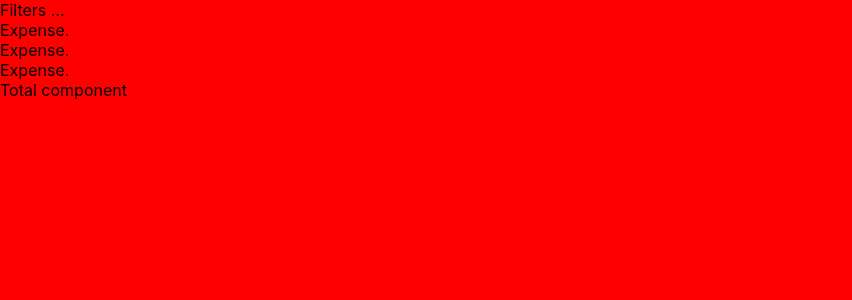
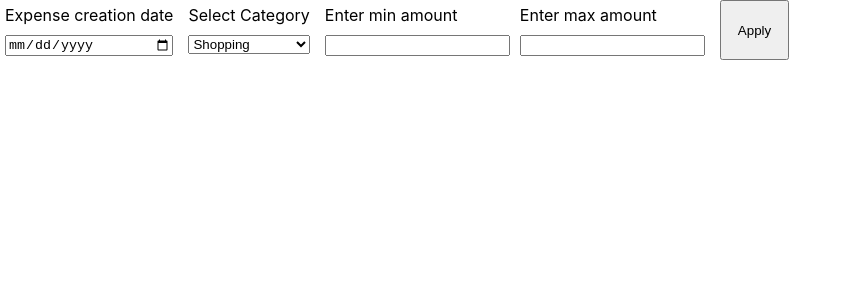
Before and after one commit to GhostChaserr/budget-app-react, a React (Create React App) app: page / in a window 1280 px wide. Shown: the top 300 px of the page, without its empty margins (0-852 px from the left). Built offline with nearby package versions, Linux system fonts and the light colour scheme.

Commit message:
feat: filters component
Added filters component

```diff
--- a/src/App.js
+++ b/src/App.js
@@ -1,13 +1,12 @@
 
 
 // Load screens
-import Expenses from './pages/expenses/Expenses'
-
+import Filters from './components/filters/Filters';
 
 function App() {
   return (
     <div>
-      <Expenses/>
+      <Filters/>
     </div>
   );
 }
--- a/src/components/filters/Filters.jsx
+++ b/src/components/filters/Filters.jsx
@@ -1,10 +1,89 @@
 
 import './filters.css';
 
+import LabelInput from '../label-input/LabelInput';
+import { useState } from 'react';
+import Select from '../select/Select';
+
+
 const Filters = () => {
+  const [selectedDate, setSelectedDate] = useState('')
+  const [minAmount, setMinAmount] = useState(undefined);
+  const [maxAmount, setMaxAmount] = useState(undefined);
+  const [selectedCategory, setSelectedCategory] = useState();
+  const onSelectedDate = (e) => setSelectedDate(e.target.value);
+  const onMinAmountChange = (e) => setMinAmount(e.target.value);
+  const onMaxAmountChange = (e) => setMaxAmount(e.target.value);
+  const onCategoryChange = (e) => setSelectedCategory(e.target.value);
+
+  const onFiltersSubmit = () => {
+
+    const minAmountInt = parseFloat(minAmount)
+    const maxAmountInt = parseFloat(maxAmount);
+
+    console.log({ minAmountInt, maxAmountInt, selectedCategory, selectedDate })
+
+
+    // console.log({
+    //   selectedDate,
+    //   parseFloat(minAmount),
+    //   maxAmount,
+    //   selectedCategory
+    // })
+  }
+
+  const options = [
+    {
+      id: 1,
+      label: 'Shopping',
+      value: 'shopping'
+    },
+    {
+      id: 2,
+      label: 'Invoice',
+      value: 'invoice'
+    }
+  ]
+
   return (
-    <div>
-      Filters ...
+    <div className='filters__container'>
+      <LabelInput
+        id={1}
+        text='Expense creation date'
+        type={'date'}
+        name={'date-filter'}
+        value={selectedDate}
+        onChange={onSelectedDate}
+      />
+      <div>
+        <Select
+          value={selectedCategory}
+          text='Select Category'
+          options={options}
+          onChange={onCategoryChange}
+        />
+      </div>
+      <div className='amount__filters_container'>
+        <LabelInput
+          id={3}
+          text='Enter min amount'
+          type={'amount'}
+          name={'amount-min-filter'}
+          value={minAmount}
+          onChange={onMinAmountChange}
+        />
+        <LabelInput
+          id={4}
+          text='Enter max amount'
+          type={'amount'}
+          name={'amount-max-filter'}
+          value={maxAmount}
+          onChange={onMaxAmountChange}
+        />
+      </div>
+      <div className='apply__button__container'>
+        <button onClick={onFiltersSubmit} className='apply__button'>Apply</button>
+      </div>
     </div>
   )
 }
--- a/src/components/filters/filters.css
+++ b/src/components/filters/filters.css
@@ -1,3 +1,27 @@
-body {
-  background-color: red;
+.filters__container {
+  display: flex;
+  flex-direction: row;
+  height: 60px;
+  gap: 5px;
 }
+
+.amount__filters_container {
+  display: flex;
+  flex-direction: row;
+}
+
+.apply__button__container {
+  height: 100%;
+  display: flex;
+  margin-left: 5px;
+}
+
+.apply__button {
+  padding: 12px 16px;
+}
+
+.options__container {
+  display: flex;
+  align-items: center;
+  justify-content: center;
+}
--- /dev/null
+++ b/src/components/label-input/LabelInput.jsx
@@ -0,0 +1,18 @@
+import './label-input.styles.css';
+
+const LabelInput = (props) => {
+  return (
+    <div className="label__input__container">
+      <label htmlFor={props.id}>{props.text}</label>
+      <input
+        type={props.type}
+        id={props.id}
+        name={props.name}
+        value={props.value}
+        onChange={props.onChange}
+      />
+    </div>
+  );
+};
+
+export default LabelInput;
--- /dev/null
+++ b/src/components/label-input/label-input.styles.css
@@ -0,0 +1,6 @@
+.label__input__container {
+  display: flex;
+  flex-direction: column;
+  gap: 10px;
+  margin: 5px;
+}
--- /dev/null
+++ b/src/components/select/Select.jsx
@@ -0,0 +1,18 @@
+import './select.css'
+
+const Select = (props) => {
+  return (
+    <div className="select__container">
+      <div>{props.text}</div>
+      <select value={props.value} onChange={props.onChange}>
+      {props.options.map(option => {
+        return (
+          <option key={option.id} value={option.value}>{option.label}</option>
+        )
+      })}
+    </select>
+    </div>
+  )
+}
+
+export default Select
--- /dev/null
+++ b/src/components/select/select.css
@@ -0,0 +1,8 @@
+
+
+.select__container {
+  display: flex;
+  flex-direction: column;
+  gap: 10px;
+  margin: 5px;
+}
```
